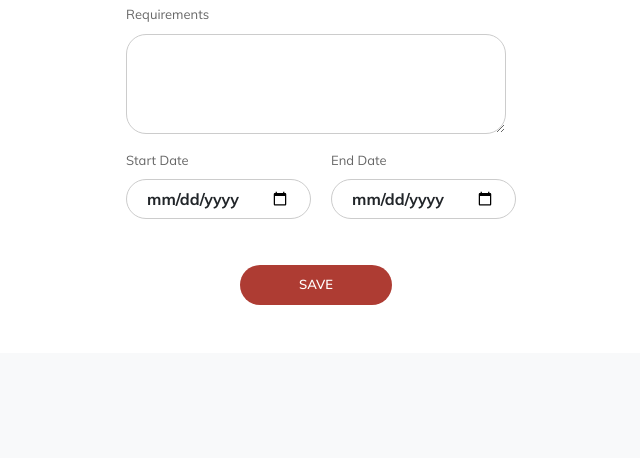
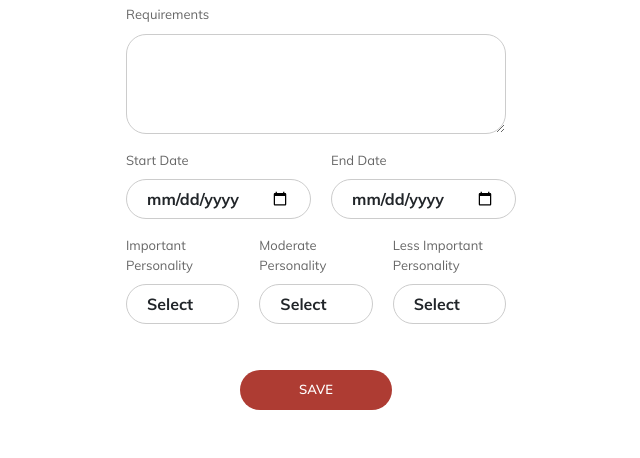
Before and after one commit to aysegulYalcinkaya/Personality-Prediction-System-with-CV-Analysis, a Django app: page /employer/create-job/ in a window 1280 px wide. Shown: the part 656-1114 px from the top of the page, without its empty margins (134-774 px from the left). Before the commit the page ends 961 px from the top, so only its background shows below. Run offline with Django 4.2, Linux system fonts and the light colour scheme; a user stored in the database is signed in; some libraries are stand-ins or nearby versions.

```diff
--- a/employer/views.py
+++ b/employer/views.py
@@ -35,6 +35,9 @@ def create_job(request):
             requirements = form.cleaned_data['requirements']
             start_date = form.cleaned_data['start_date']
             end_date = form.cleaned_data['end_date']
+            personality_1 = form.cleaned_data['personality_1']
+            personality_2 = form.cleaned_data['personality_2']
+            personality_3 = form.cleaned_data['personality_3']
 
             job = Job()
             job.title = title
@@ -45,6 +48,9 @@ def create_job(request):
             job.requirements = requirements
             job.start_date = start_date
             job.end_date = end_date
+            job.personality_1 = personality_1
+            job.personality_2 = personality_2
+            job.personality_3 = personality_3
 
             job.save()
 
--- a/templates/employer/create-job.html
+++ b/templates/employer/create-job.html
@@ -58,6 +58,41 @@
                         <input type="date" class="form-control" id="id_end_date" name="end_date" required>
                     </div>
                 </div>
+            <div class="form-group">
+                    <div class="form-wrapper">
+                        <label for="personality_1">Important Personality</label>
+                        <select class="form-control" id="personality_1" name="personality_1" required value="{{ job.personality_1 }}">
+                            <option value="">Select</option>
+                            <option value="Neuroticism" >Neuroticism</option>
+                            <option value="Extroversion" >Extroversion</option>
+                            <option value="Openness" >Openness</option>
+                            <option value="Agreeableness" >Agreeableness</option>
+                            <option value="Conscientiousness">Conscientiousness</option>
+                        </select>
+                    </div>
+                    <div class="form-wrapper" style="margin-right: 20px">
+                         <label for="personality_2"> Moderate Personality</label>
+                        <select class="form-control" id="personality_2" name="personality_2" required value="{{ job.personality_2 }}">
+                            <option value="">Select</option>
+                            <option value="Neuroticism" >Neuroticism</option>
+                            <option value="Extroversion" >Extroversion</option>
+                            <option value="Openness" >Openness</option>
+                            <option value="Agreeableness" >Agreeableness</option>
+                            <option value="Conscientiousness" >Conscientiousness</option>
+                        </select>
+                    </div>
+                    <div class="form-wrapper">
+                         <label for="personality_3">Less Important Personality</label>
+                        <select class="form-control" id="personality_3" name="personality_3" required value="{{ job.personality_3 }}">
+                           <option value="">Select</option>
+                            <option value="Neuroticism">Neuroticism</option>
+                            <option value="Extroversion" >Extroversion</option>
+                            <option value="Openness" >Openness</option>
+                            <option value="Agreeableness" >Agreeableness</option>
+                            <option value="Conscientiousness" >Conscientiousness</option>
+                        </select>
+                    </div>
+                </div>
                 <button type="submit">Save</button>
             </form>
         </div>
```
